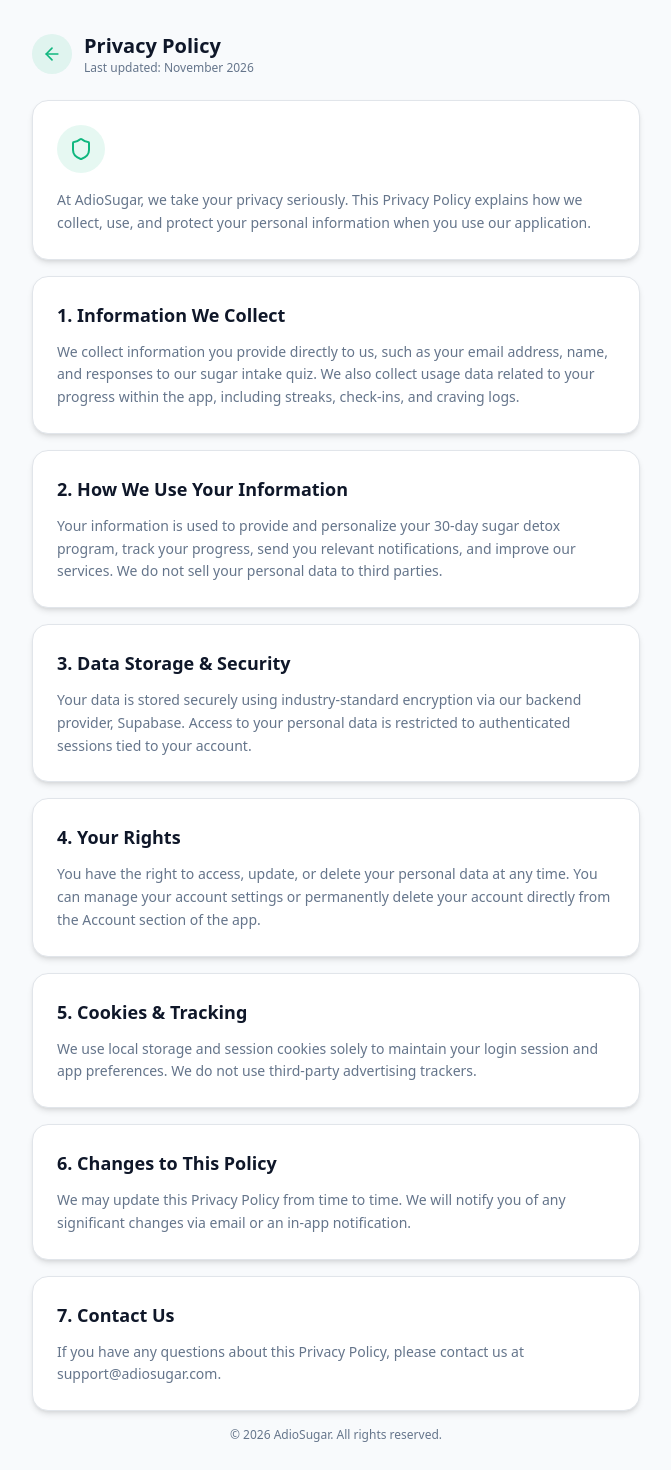
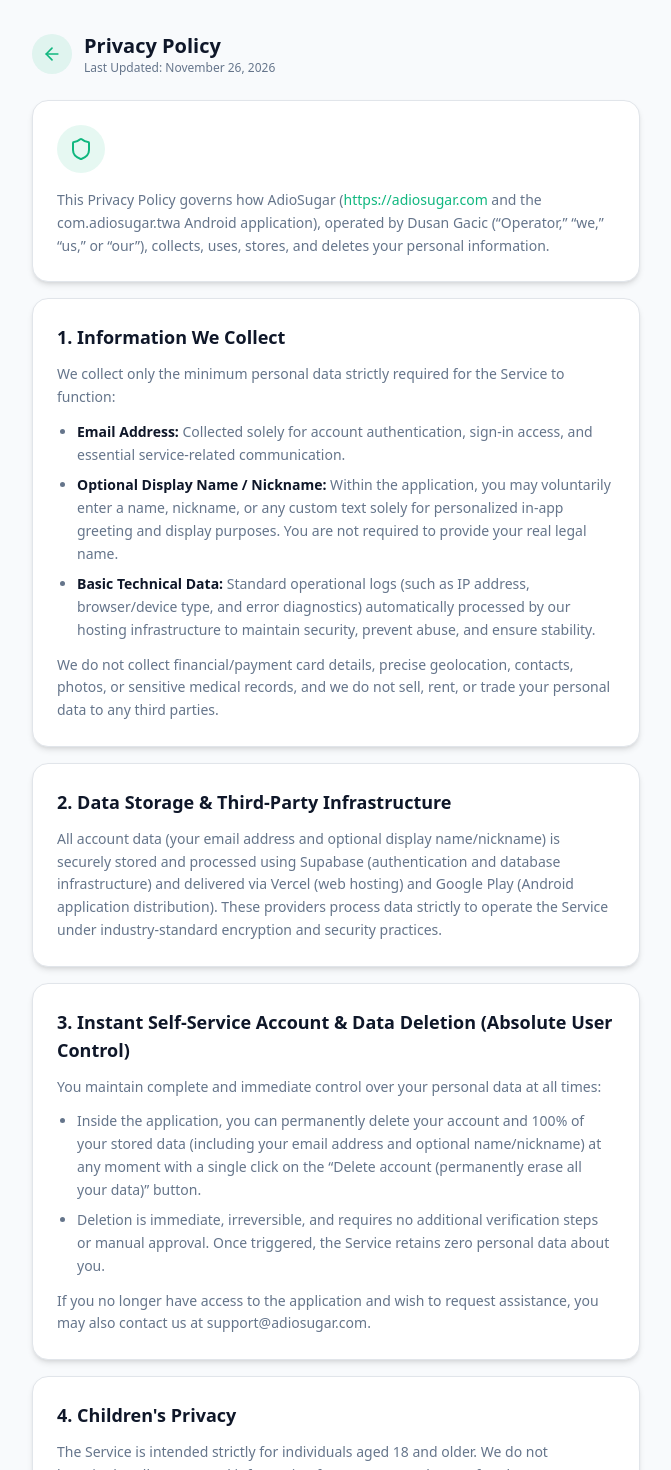
Before and after one commit to dulesi/sg-31dd2506-6003-46eb-a9b9-3259020579bf-1794968092, a Next.js app: page /privacy in a window 1280 px wide. Shown: the top 1470 px of the page, without its empty margins (304-975 px from the left). Built offline with nearby package versions, Linux system fonts and the light colour scheme.

Commit message:
feat(home): update text for 5 sections

```diff
--- a/src/pages/privacy.tsx
+++ b/src/pages/privacy.tsx
@@ -1,7 +1,7 @@
-import Link from 'next/link'
-import { ArrowLeft, Shield } from 'lucide-react'
-import { Card } from '@/components/ui/card'
-import { SEO } from '@/components/SEO'
+import Link from "next/link"
+import { ArrowLeft, Shield } from "lucide-react"
+import { Card } from "@/components/ui/card"
+import { SEO } from "@/components/SEO"
 
 export default function PrivacyPolicy() {
   return (
@@ -15,7 +15,7 @@ export default function PrivacyPolicy() {
             </Link>
             <div>
               <h1 className="text-xl font-bold text-foreground">Privacy Policy</h1>
-              <p className="text-xs text-muted">Last updated: November 2026</p>
+              <p className="text-xs text-muted">Last Updated: November 26, 2026</p>
             </div>
           </div>
 
@@ -24,57 +24,67 @@ export default function PrivacyPolicy() {
               <Shield className="w-6 h-6 text-primary" />
             </div>
             <p className="text-sm text-muted leading-relaxed">
-              At AdioSugar, we take your privacy seriously. This Privacy Policy explains how we collect, use, and protect your personal information when you use our application.
+              This Privacy Policy governs how AdioSugar (<a href="https://adiosugar.com" className="text-primary hover:underline">https://adiosugar.com</a> and the com.adiosugar.twa Android application), operated by Dusan Gacic (&ldquo;Operator,&rdquo; &ldquo;we,&rdquo; &ldquo;us,&rdquo; or &ldquo;our&rdquo;), collects, uses, stores, and deletes your personal information.
             </p>
           </Card>
 
           <Card className="p-6 shadow-md rounded-2xl space-y-3">
             <h2 className="text-lg font-bold text-foreground">1. Information We Collect</h2>
             <p className="text-sm text-muted leading-relaxed">
-              We collect information you provide directly to us, such as your email address, name, and responses to our sugar intake quiz. We also collect usage data related to your progress within the app, including streaks, check-ins, and craving logs.
+              We collect only the minimum personal data strictly required for the Service to function:
+            </p>
+            <ul className="space-y-2 text-sm text-muted leading-relaxed list-disc pl-5">
+              <li><span className="font-semibold text-foreground">Email Address:</span> Collected solely for account authentication, sign-in access, and essential service-related communication.</li>
+              <li><span className="font-semibold text-foreground">Optional Display Name / Nickname:</span> Within the application, you may voluntarily enter a name, nickname, or any custom text solely for personalized in-app greeting and display purposes. You are not required to provide your real legal name.</li>
+              <li><span className="font-semibold text-foreground">Basic Technical Data:</span> Standard operational logs (such as IP address, browser/device type, and error diagnostics) automatically processed by our hosting infrastructure to maintain security, prevent abuse, and ensure stability.</li>
+            </ul>
+            <p className="text-sm text-muted leading-relaxed">
+              We do not collect financial/payment card details, precise geolocation, contacts, photos, or sensitive medical records, and we do not sell, rent, or trade your personal data to any third parties.
             </p>
           </Card>
 
           <Card className="p-6 shadow-md rounded-2xl space-y-3">
-            <h2 className="text-lg font-bold text-foreground">2. How We Use Your Information</h2>
+            <h2 className="text-lg font-bold text-foreground">2. Data Storage & Third-Party Infrastructure</h2>
             <p className="text-sm text-muted leading-relaxed">
-              Your information is used to provide and personalize your 30-day sugar detox program, track your progress, send you relevant notifications, and improve our services. We do not sell your personal data to third parties.
+              All account data (your email address and optional display name/nickname) is securely stored and processed using Supabase (authentication and database infrastructure) and delivered via Vercel (web hosting) and Google Play (Android application distribution). These providers process data strictly to operate the Service under industry-standard encryption and security practices.
             </p>
           </Card>
 
           <Card className="p-6 shadow-md rounded-2xl space-y-3">
-            <h2 className="text-lg font-bold text-foreground">3. Data Storage & Security</h2>
+            <h2 className="text-lg font-bold text-foreground">3. Instant Self-Service Account & Data Deletion (Absolute User Control)</h2>
             <p className="text-sm text-muted leading-relaxed">
-              Your data is stored securely using industry-standard encryption via our backend provider, Supabase. Access to your personal data is restricted to authenticated sessions tied to your account.
+              You maintain complete and immediate control over your personal data at all times:
+            </p>
+            <ul className="space-y-2 text-sm text-muted leading-relaxed list-disc pl-5">
+              <li>Inside the application, you can permanently delete your account and 100% of your stored data (including your email address and optional name/nickname) at any moment with a single click on the &ldquo;Delete account (permanently erase all your data)&rdquo; button.</li>
+              <li>Deletion is immediate, irreversible, and requires no additional verification steps or manual approval. Once triggered, the Service retains zero personal data about you.</li>
+            </ul>
+            <p className="text-sm text-muted leading-relaxed">
+              If you no longer have access to the application and wish to request assistance, you may also contact us at support@adiosugar.com.
             </p>
           </Card>
 
           <Card className="p-6 shadow-md rounded-2xl space-y-3">
-            <h2 className="text-lg font-bold text-foreground">4. Your Rights</h2>
+            <h2 className="text-lg font-bold text-foreground">4. Children&apos;s Privacy</h2>
             <p className="text-sm text-muted leading-relaxed">
-              You have the right to access, update, or delete your personal data at any time. You can manage your account settings or permanently delete your account directly from the Account section of the app.
+              The Service is intended strictly for individuals aged 18 and older. We do not knowingly collect personal information from anyone under 18. If we become aware that a minor has submitted personal data, it will be permanently deleted immediately.
             </p>
           </Card>
 
           <Card className="p-6 shadow-md rounded-2xl space-y-3">
-            <h2 className="text-lg font-bold text-foreground">5. Cookies & Tracking</h2>
+            <h2 className="text-lg font-bold text-foreground">5. Changes to This Privacy Policy & Contact Information</h2>
             <p className="text-sm text-muted leading-relaxed">
-              We use local storage and session cookies solely to maintain your login session and app preferences. We do not use third-party advertising trackers.
+              We reserve the right to update this Privacy Policy at any time. Any changes will be posted on this page with an updated effective date.
             </p>
-          </Card>
-
-          <Card className="p-6 shadow-md rounded-2xl space-y-3">
-            <h2 className="text-lg font-bold text-foreground">6. Changes to This Policy</h2>
             <p className="text-sm text-muted leading-relaxed">
-              We may update this Privacy Policy from time to time. We will notify you of any significant changes via email or an in-app notification.
+              For any privacy inquiries or data requests, contact:
             </p>
-          </Card>
-
-          <Card className="p-6 shadow-md rounded-2xl space-y-3">
-            <h2 className="text-lg font-bold text-foreground">7. Contact Us</h2>
-            <p className="text-sm text-muted leading-relaxed">
-              If you have any questions about this Privacy Policy, please contact us at support@adiosugar.com.
-            </p>
+            <ul className="space-y-1 text-sm text-muted leading-relaxed">
+              <li><span className="font-semibold text-foreground">Operator:</span> Dusan Gacic</li>
+              <li><span className="font-semibold text-foreground">Email:</span> support@adiosugar.com</li>
+              <li><span className="font-semibold text-foreground">Website:</span> <a href="https://adiosugar.com" className="text-primary hover:underline">https://adiosugar.com</a></li>
+              <li><span className="font-semibold text-foreground">Terms of Use:</span> <Link href="/terms" className="text-primary hover:underline">https://adiosugar.com/terms</Link></li>
+            </ul>
           </Card>
 
           <div className="pb-8 text-center">
```
